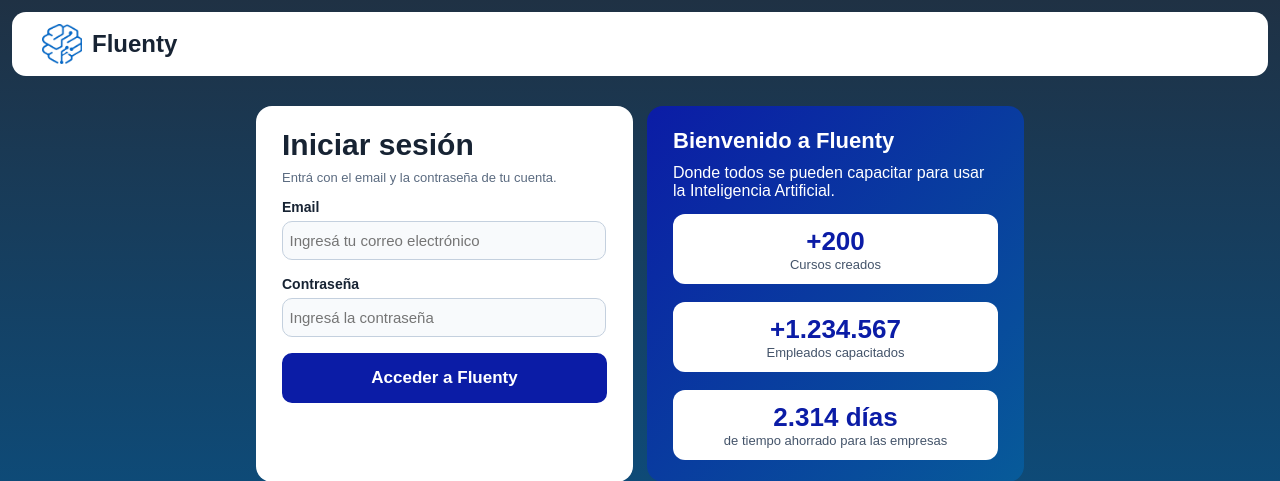
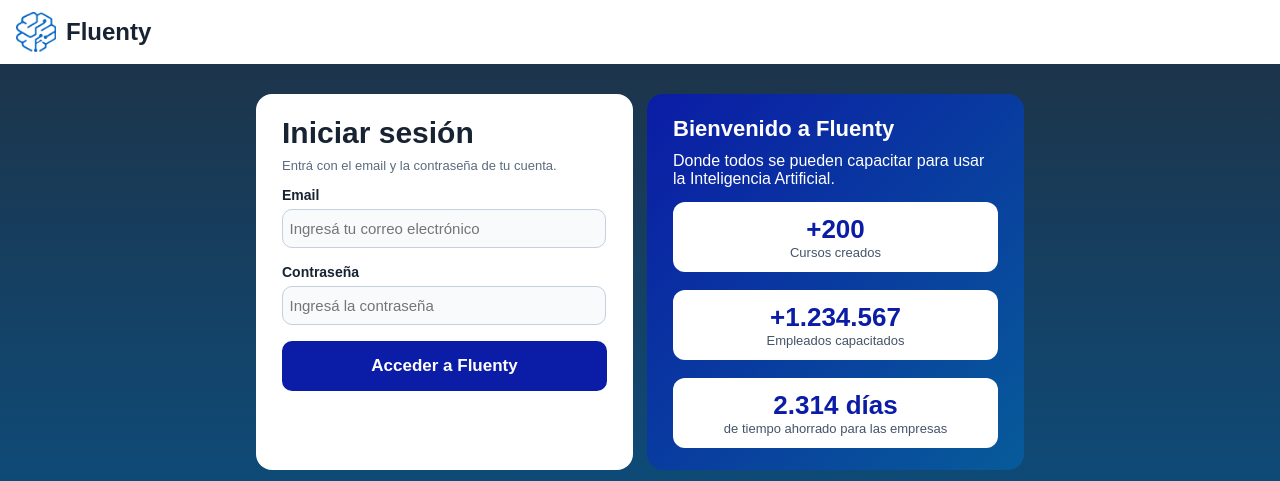
Before and after one commit to SebaK-G/Fluenty.Info360, an ASP.NET Core app: page /Home/Acceso in a window 1280 px wide. Shown: the top 481 px of the page. Run offline with ASP.NET Core 8, Linux system fonts and the light colour scheme.

Commit message:
Cambio header

```diff
--- a/wwwroot/css/style.css
+++ b/wwwroot/css/style.css
@@ -59,9 +59,9 @@ input[type="checkbox"] {
 /* En celular va todo centrado, uno abajo del otro */
 .encabezado {
 	background-color: #ffffff;
-	margin: 12px;
+	margin: 0;
 	padding: 12px 16px;
-	border-radius: 14px;
+	border-radius: 0;
 	text-align: center;
 }
 
@@ -1098,7 +1098,7 @@ input[type="checkbox"] {
 	}
 
 	.encabezado {
-		padding: 12px 30px;
+		padding: 12px 16px;
 		display: flex;
 		align-items: center;
 		justify-content: space-between;
```
